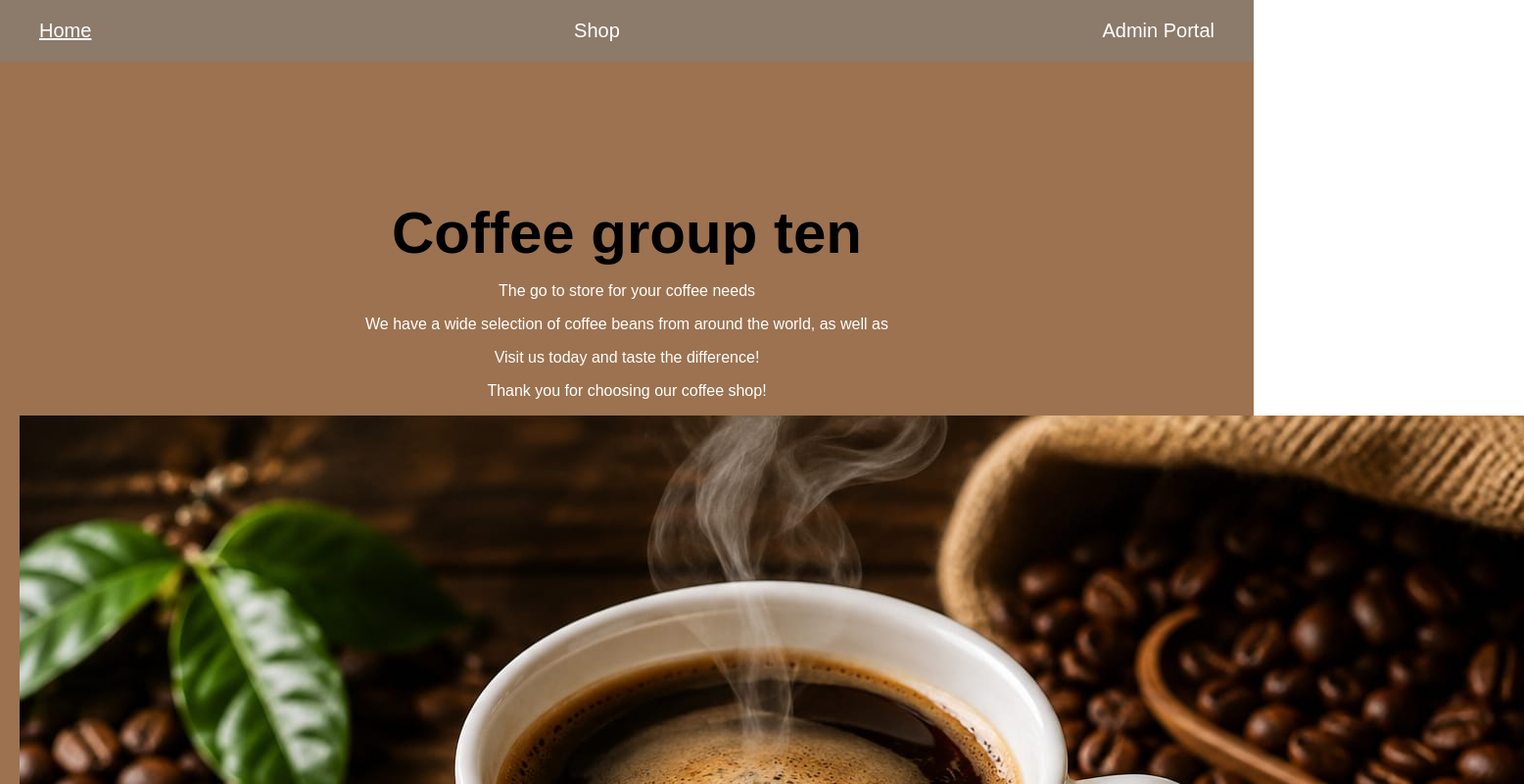
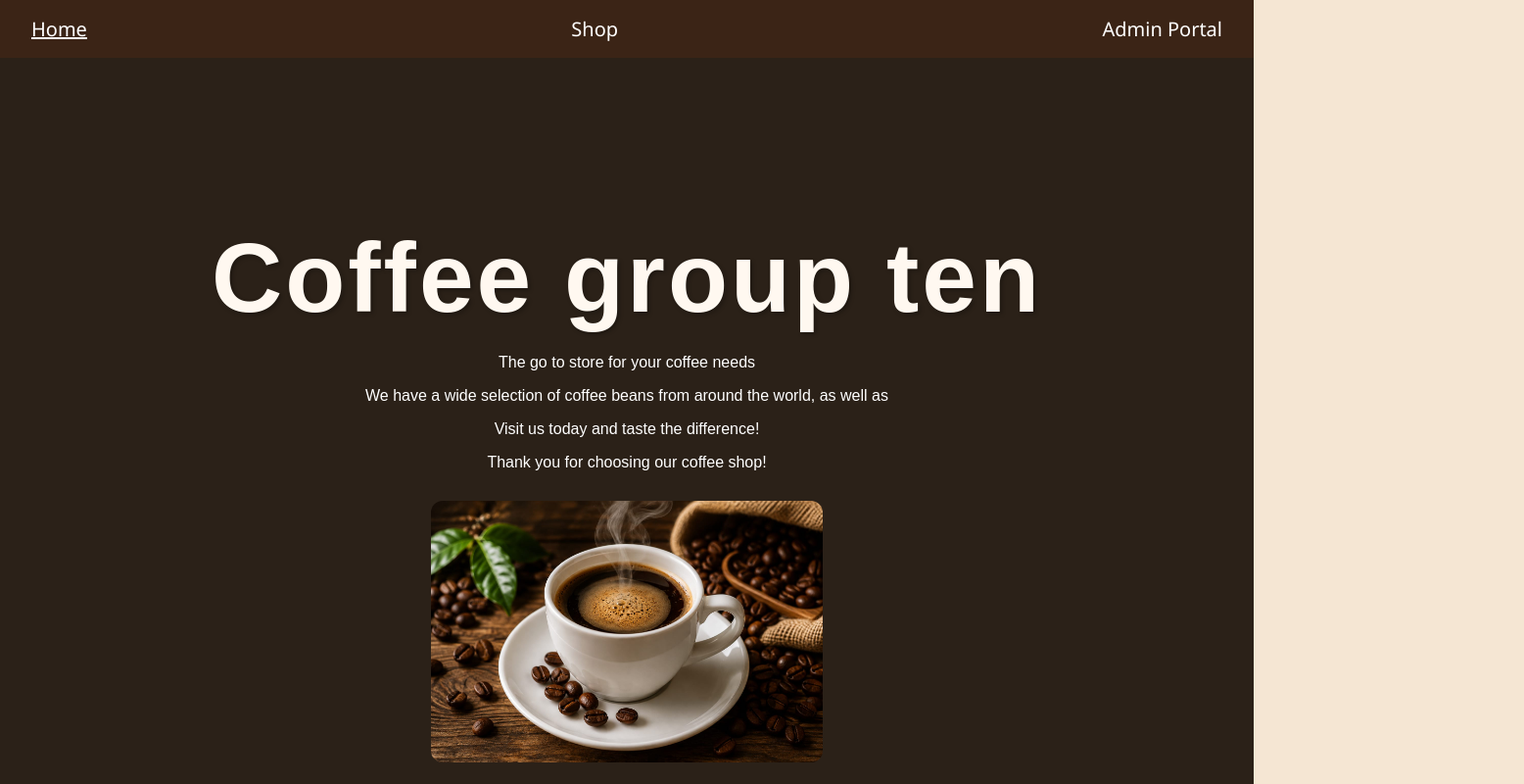
Before and after one commit to torshow/Group-Ten-Coffee, a React (Vite) app in the folder client/: page / in a window 1280 px wide. Shown: the top 800 px of the page at 98% size, 1556 px wide, since content can reach past the window. Built offline with nearby package versions, Linux system fonts and the light colour scheme; data requests are answered from the project's data file.

Commit message:
add css styles

```diff
--- a/client/src/index.css
+++ b/client/src/index.css
@@ -4,13 +4,14 @@
 }
 
 body {
+  background-color: #f5e6d3;
   margin: 0;
   font-family: Arial, Helvetica, sans-serif;
 }
 
 .app {
   min-height: 100vh;
-  background-color: #9c7250;
+  background-color: #2b2118;
 }
 
 /* Navbar */
@@ -18,20 +19,41 @@ body {
   display: flex;
   justify-content: space-between;
   align-items: center;
-  background-color: #8c7a6b;
-  padding: 20px 40px;
+  background-color:#3b2416;
+  padding: 16px 32px;
+  font-family: 'Segoe UI', sans-serif;
+}
+
+.nav-link-left {
+  display: flex;
+  gap: 24px;
 }
 
 .nav-link {
   color: white;
   text-decoration: none;
   font-size: 20px;
+  transition: opacity 0.2s ease;
 }
 
+.nav-link-hover {
+  opacity: 0.75;
+}
 .nav-link.active {
   text-decoration: underline;
 }
 
+.admin-link {
+  color: white;
+  text-decoration: none;
+  font-size: 18px;
+  opacity: 0.9;
+}
+
+.admin-link:hover {
+  opacity: 1;
+  text-decoration: underline;
+}
 /* Home page */
 .home {
   text-align: center;
@@ -39,12 +61,70 @@ body {
   color: white;
 }
 
-.home h1 {
-  color: black;
-  font-size: 60px;
-  margin-bottom: 10px;
+  .home h1 {
+  color: #fff8f0;
+  font-size: 100px;
+  margin-bottom: 20px;
+  font-weight: bold;
+  letter-spacing: 3px;
+  text-shadow: 2px 2px 4px rgba(0, 0, 0, 0.3);
 }
 
+.home .tagline {
+  color: #f0e0d0;
+  font-size: 20px;
+  font-style: italic;
+  letter-spacing: 0.5px;
+}
+
+.home .tagline-group {
+  max-width: 700px;
+  margin: 0 auto 40px;
+  display: flex;
+  flex-direction: column;
+  gap: 8px;
+}
+
+.home .tagline-group p {
+  margin: 0;
+  font-size: 18px;
+  color: #f5e9dc;
+  text-shadow: 1px 1px 3px rgba(0, 0, 0, 0.4);
+}
+
+.home .tagline-group p:first-child {
+  font-size: 20px;
+  font-weight: 600;
+}
+
+.home .tagline-group p:last-child {
+  font-weight: 600;
+  margin-top: 8px;
+}
+
+.home .hero-image {
+  width: 400px;
+  max-width: 90%;
+  border-radius: 12px;
+  box-shadow: 0 8px 24px rgba(0, 0, 0, 0.4);
+  margin-top: 20px;
+}
+
+
+.home-image {
+  display: block;
+  margin: 30px auto 0;
+  max-width: 400px;
+  width: 100%;
+}
+
+.home-image img {
+  width: 100%;
+  height: auto;
+  border-radius: 12px;
+  box-shadow: 0 8px 20px rbga(0, 0, 0, 0.35);
+  object-fit: cover;
+}
 /* Shop page */
 .shop {
   display: flex;
@@ -103,7 +183,7 @@ body {
 }
 
 .admin-panel {
-  background-color: #8c7a6b;
+  background-color: #5c4033;
   border-radius: 10px;
   padding: 20px;
   color: white;
@@ -123,7 +203,7 @@ body {
 }
 
 .coffee-form button {
-  background-color: #6b4226;
+  background-color: #180105;
   color: white;
   padding: 10px;
   border: none;
@@ -159,3 +239,67 @@ body {
   display: flex;
   gap: 10px;
 }
+
+/* Tablet */
+@media (max-width: 768px) {
+  .home {
+    padding: 60px 20px;
+  }
+
+  .home h1 {
+    font-size: 42px;
+  }
+
+  .home .tagline-group p {
+    font-size: 16px;
+  }
+
+  .home .tagline-group p:first-child {
+    font-size: 18px;
+  }
+
+  .home .hero-image {
+    width: 320px;
+  }
+}
+
+/* Mobile */
+@media (max-width: 480px) {
+  .home {
+    padding: 40px 15px;
+  }
+
+  .home h1 {
+    font-size: 30px;
+    letter-spacing: 0.5px;
+  }
+
+  .home .tagline-group {
+    gap: 6px;
+    margin-bottom: 25px;
+  }
+
+  .home .tagline-group p {
+    font-size: 14px;
+  }
+
+  .home .tagline-group p:first-child {
+    font-size: 16px;
+  }
+
+  .home .hero-image {
+    width: 90%;
+    border-radius: 8px;
+  }
+}
+
+/* Extra small phones */
+@media (max-width: 360px) {
+  .home h1 {
+    font-size: 24px;
+  }
+
+  .home .tagline-group p {
+    font-size: 13px;
+  }
+}
```
